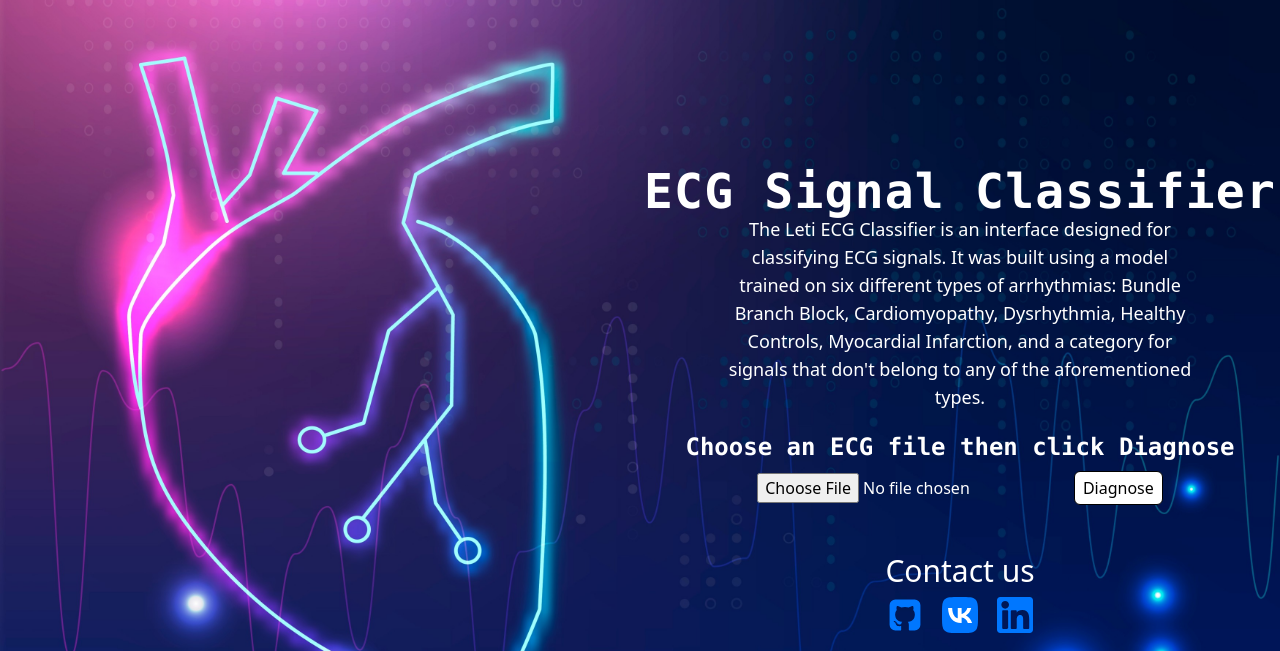
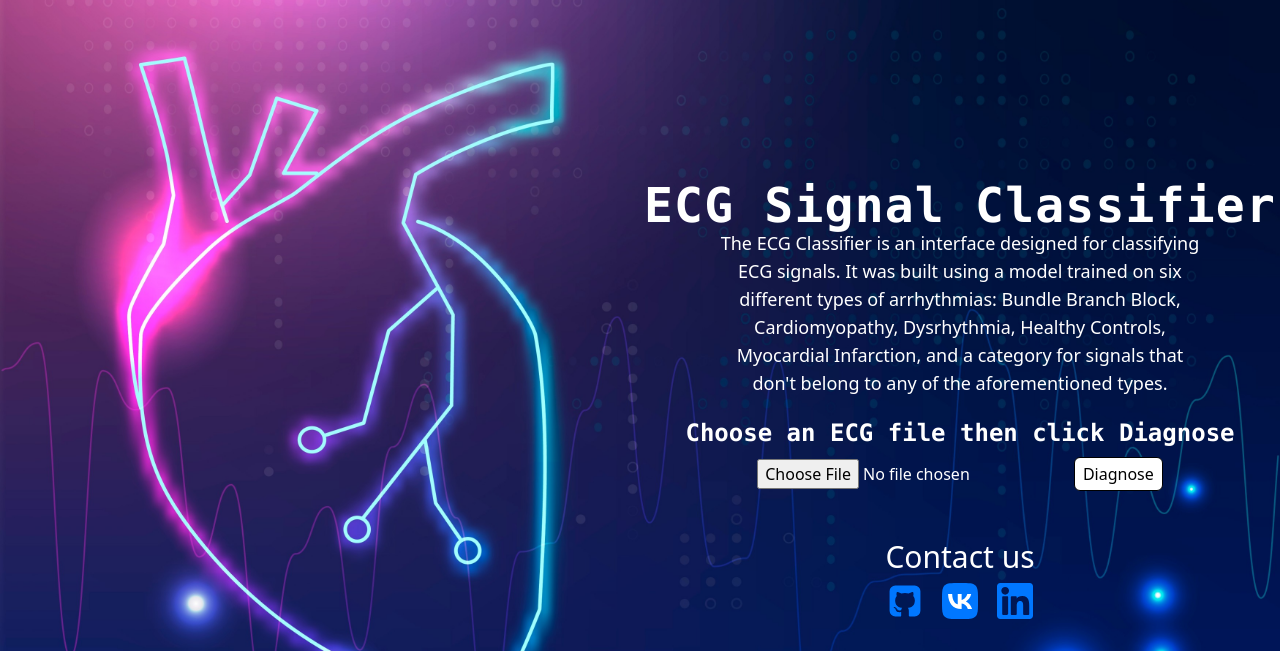
Before and after one commit to Salar-Sali/letiecgclassifier, a Flask app: page / in a window 1280 px wide. Shown: the top 651 px of the page. Run offline with Flask 2, Linux system fonts and the light colour scheme.

Commit message:
the word "leti" removed leti logo in main page removed

```diff
--- a/build/index.html
+++ b/build/index.html
@@ -11,9 +11,9 @@
   <h1 class="text-7xl py-8 tracking-wide font-mono font-semibold"> ECG Signal Classifier</h1>
   <!-- two sections -->
   <div class="text-lg p-5 w-full flex justify-center items-center gap-x-6">
-    <div class="w-1/4 rounded-lg">
+    <!-- <div class="w-1/4 rounded-lg">
       <img src="../static/leti.png" class="rounded-lg " alt="letiLogo">
-    </div>
+    </div> -->
     <div class=" w-1/4 h-1/2 flex flex-col justify-center items-start">
       <h2 class="text-lg font-bold py-4 font-mono">Choose an ECG signal, please</h2>
       <form method="POST" action="/upload" enctype="multipart/form-data">
--- a/templates/index.html
+++ b/templates/index.html
@@ -29,7 +29,7 @@
         </h1>
         <div class="w-full text-center">
           <span class="inline-block w-11/12 lg:w-3/4  ">
-            The Leti ECG Classifier is an interface designed for classifying ECG signals. It was built
+            The ECG Classifier is an interface designed for classifying ECG signals. It was built
             using a model
             trained on six different types of arrhythmias: Bundle Branch Block, Cardiomyopathy, Dysrhythmia, Healthy
             Controls, Myocardial Infarction, and a category for signals that don't belong to any of the aforementioned
--- a/templates/result.html
+++ b/templates/result.html
@@ -28,7 +28,7 @@
         </h1>
         <div class="w-full text-center">
           <span class="inline-block w-11/12 lg:w-3/4 ">
-            The Leti ECG Classifier is an interface designed for classifying ECG signals. It was built
+            The ECG Classifier is an interface designed for classifying ECG signals. It was built
             using a model
             trained on six different types of arrhythmias: Bundle Branch Block, Cardiomyopathy, Dysrhythmia, Healthy
             Controls, Myocardial Infarction, and a category for signals that don't belong to any of the aforementioned
--- a/templates/unValidData.html
+++ b/templates/unValidData.html
@@ -28,7 +28,7 @@
         </h1>
         <div class="w-full text-center">
           <span class="hidden md:inline-block w-11/12 lg:w-3/4 ">
-            The Leti ECG Classifier is an interface designed for classifying ECG signals. It was built
+            The ECG Classifier is an interface designed for classifying ECG signals. It was built
             using a model
             trained on six different types of arrhythmias: Bundle Branch Block, Cardiomyopathy, Dysrhythmia, Healthy
             Controls, Myocardial Infarction, and a category for signals that don't belong to any of the aforementioned
```
